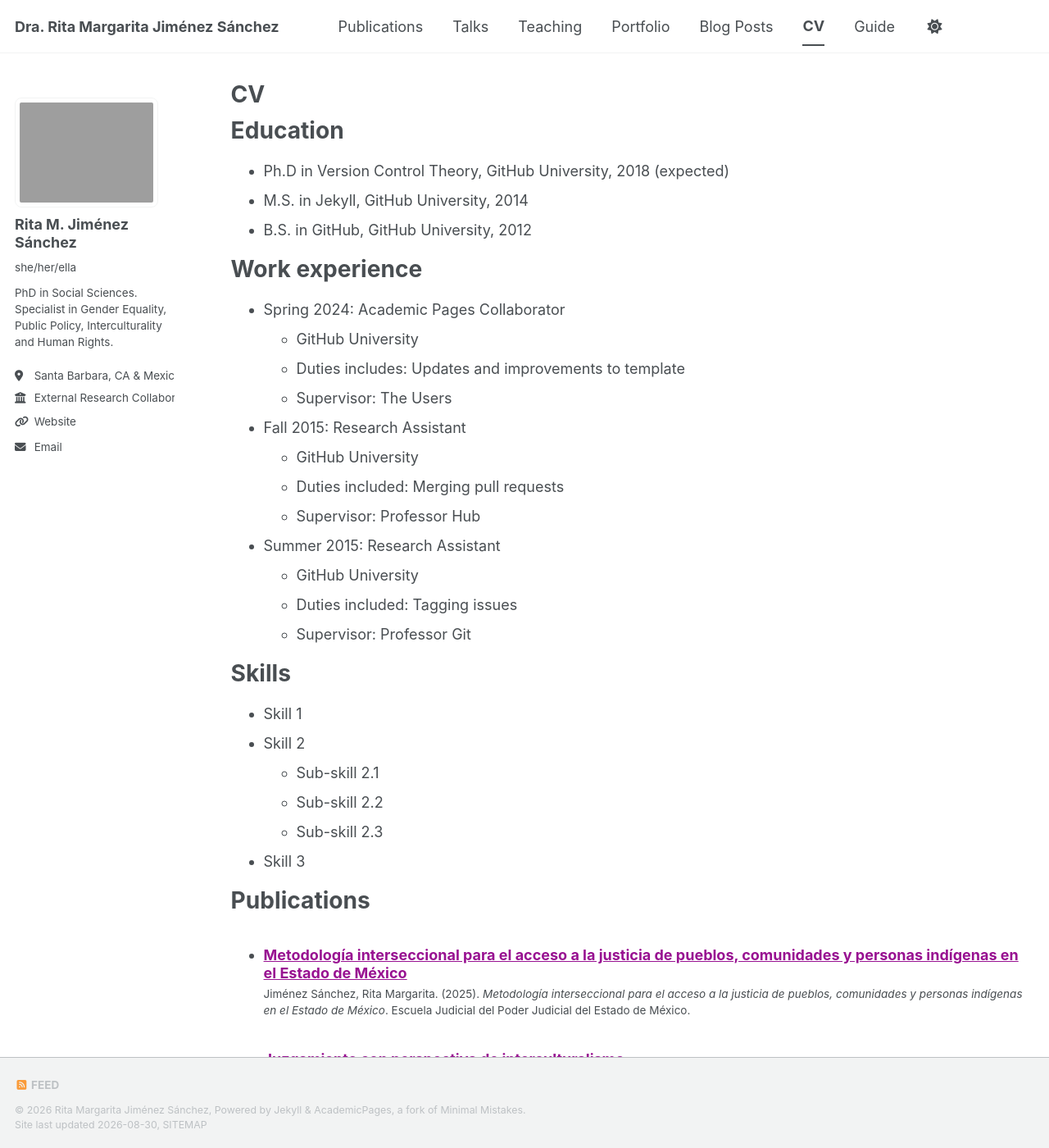
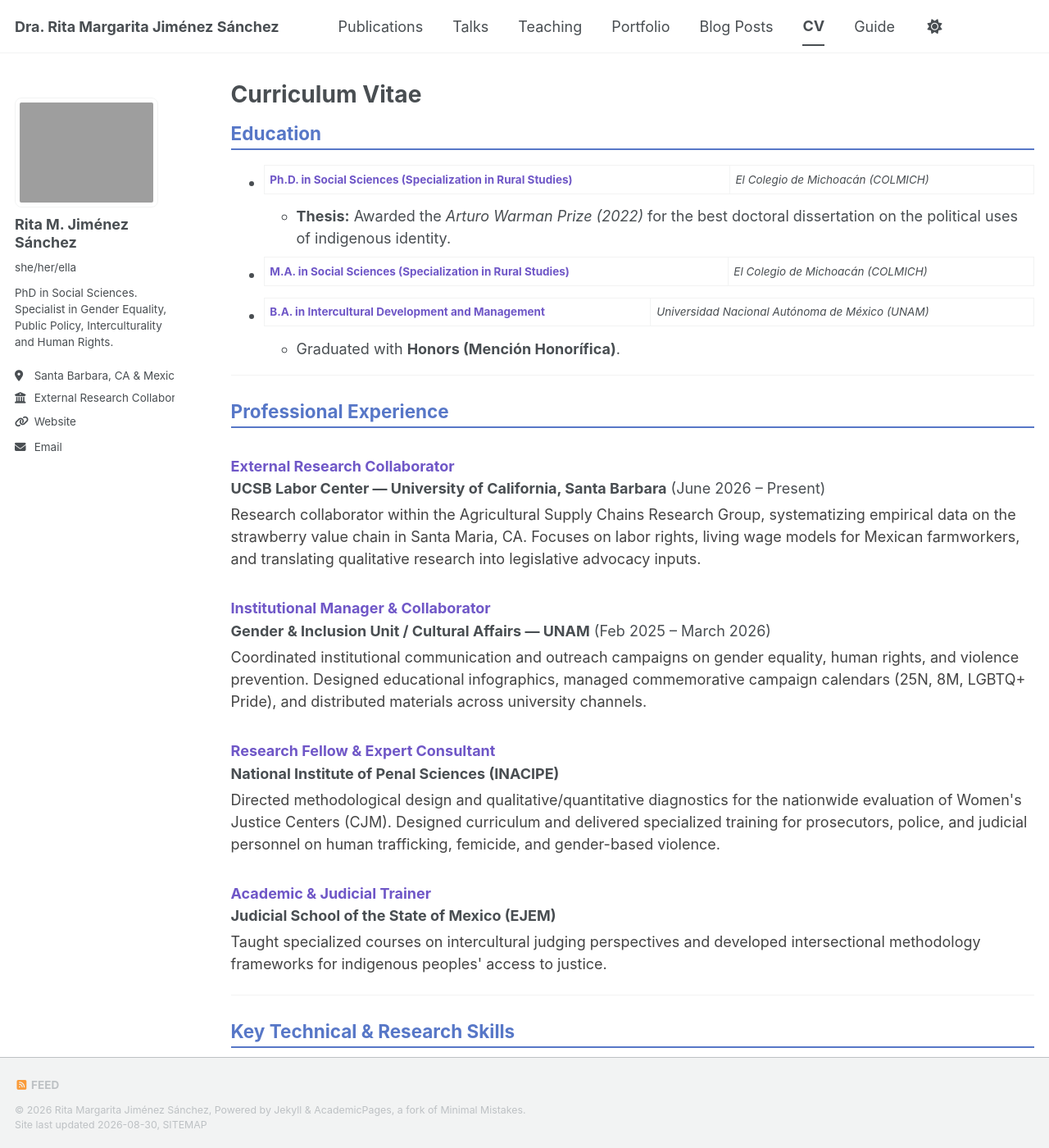
Before and after one commit to RitaJisa/RitaJisa.github.io, a Jekyll site: the page built from _pages/cv.md, in a window 1280 px wide and 1400 px high. Shown: the whole window at 82% size. Built offline with Jekyll 4.4.1, drawn with Linux system fonts in a browser that asks for light colours; a style sheet for code colours, icons or effects is not loaded; some of the changed text lies outside the part shown.

Commit message:
Update cv.md
cambié CV

```diff
--- a/_pages/cv.md
+++ b/_pages/cv.md
@@ -1,6 +1,6 @@
 ---
 layout: archive
-title: "CV"
+title: "Curriculum Vitae"
 permalink: /cv/
 author_profile: true
 redirect_from:
@@ -9,38 +9,51 @@ redirect_from:
 
 {% include base_path %}
 
-Education
-======
-* Ph.D in Version Control Theory, GitHub University, 2018 (expected)
-* M.S. in Jekyll, GitHub University, 2014
-* B.S. in GitHub, GitHub University, 2012
+<h2 style="color: #5777C7; border-bottom: 2px solid #5777C7; padding-bottom: 5px; margin-top: 20px;">Education</h2>
 
-Work experience
-======
-* Spring 2024: Academic Pages Collaborator
-  * GitHub University
-  * Duties includes: Updates and improvements to template
-  * Supervisor: The Users
+* <strong style="color: #6F57C7;">Ph.D. in Social Sciences (Specialization in Rural Studies)</strong> | <em>El Colegio de Michoacán (COLMICH)</em>
+  * **Thesis:** Awarded the <em>Arturo Warman Prize (2022)</em> for the best doctoral dissertation on the political uses of indigenous identity.
+* <strong style="color: #6F57C7;">M.A. in Social Sciences (Specialization in Rural Studies)</strong> | <em>El Colegio de Michoacán (COLMICH)</em>
+* <strong style="color: #6F57C7;">B.A. in Intercultural Development and Management</strong> | <em>Universidad Nacional Autónoma de México (UNAM)</em>
+  * Graduated with **Honors (Mención Honorífica)**.
 
-* Fall 2015: Research Assistant
-  * GitHub University
-  * Duties included: Merging pull requests
-  * Supervisor: Professor Hub
+---
 
-* Summer 2015: Research Assistant
-  * GitHub University
-  * Duties included: Tagging issues
-  * Supervisor: Professor Git
+<h2 style="color: #5777C7; border-bottom: 2px solid #5777C7; padding-bottom: 5px; margin-top: 30px;">Professional Experience</h2>
 
-Skills
-======
-* Skill 1
-* Skill 2
-  * Sub-skill 2.1
-  * Sub-skill 2.2
-  * Sub-skill 2.3
-* Skill 3
+<div style="margin-bottom: 20px;">
+  <h3 style="color: #6F57C7; margin-bottom: 3px;">External Research Collaborator</h3>
+  <p style="margin: 0;"><strong>UCSB Labor Center — University of California, Santa Barbara</strong> (June 2026 – Present)</p>
+  <p style="margin-top: 5px; color: #444;">Research collaborator within the Agricultural Supply Chains Research Group, systematizing empirical data on the strawberry value chain in Santa Maria, CA. Focuses on labor rights, living wage models for Mexican farmworkers, and translating qualitative research into legislative advocacy inputs.</p>
+</div>
 
+<div style="margin-bottom: 20px;">
+  <h3 style="color: #6F57C7; margin-bottom: 3px;">Institutional Manager & Collaborator</h3>
+  <p style="margin: 0;"><strong>Gender & Inclusion Unit / Cultural Affairs — UNAM</strong> (Feb 2025 – March 2026)</p>
+  <p style="margin-top: 5px; color: #444;">Coordinated institutional communication and outreach campaigns on gender equality, human rights, and violence prevention. Designed educational infographics, managed commemorative campaign calendars (25N, 8M, LGBTQ+ Pride), and distributed materials across university channels.</p>
+</div>
+
+<div style="margin-bottom: 20px;">
+  <h3 style="color: #6F57C7; margin-bottom: 3px;">Research Fellow & Expert Consultant</h3>
+  <p style="margin: 0;"><strong>National Institute of Penal Sciences (INACIPE)</strong> </p>
+  <p style="margin-top: 5px; color: #444;">Directed methodological design and qualitative/quantitative diagnostics for the nationwide evaluation of Women's Justice Centers (CJM). Designed curriculum and delivered specialized training for prosecutors, police, and judicial personnel on human trafficking, femicide, and gender-based violence.</p>
+</div>
+
+<div style="margin-bottom: 20px;">
+  <h3 style="color: #6F57C7; margin-bottom: 3px;">Academic & Judicial Trainer</h3>
+  <p style="margin: 0;"><strong>Judicial School of the State of Mexico (EJEM)</strong></p>
+  <p style="margin-top: 5px; color: #444;">Taught specialized courses on intercultural judging perspectives and developed intersectional methodology frameworks for indigenous peoples' access to justice.</p>
+</div>
+
+---
+
+<h2 style="color: #5777C7; border-bottom: 2px solid #5777C7; padding-bottom: 5px; margin-top: 30px;">Key Technical & Research Skills</h2>
+
+* <strong style="color: #6F57C7;">Qualitative & Ethnographic Research Methodology:</strong> Participatory Action Research (PAR), field ethnography, oral history, and critical discourse analysis.
+* <strong style="color: #6F57C7;">Human Rights & Gender Analysis:</strong> Intersectional framework design, structural and gender violence prevention, victim support protocols, and public policy evaluation.
+* <strong style="color: #6F57C7;">Digital Humanities & Data Management:</strong> Information management systems for complex ethnographic archives, collaborative digital repositories, and digital narratives.
+* <strong style="color: #6F57C7;">Curriculum Design & Institutional Capacity Building:</strong> Specialized program development for judicial, municipal, and academic bodies.
+* <strong style="color: #6F57C7;">Languages:</strong> Spanish (Native), English (University Certified - Professional Proficiency), French (Intermediate Certified).
 Publications
 ======
   <ul>{% for post in site.publications reversed %}
```
